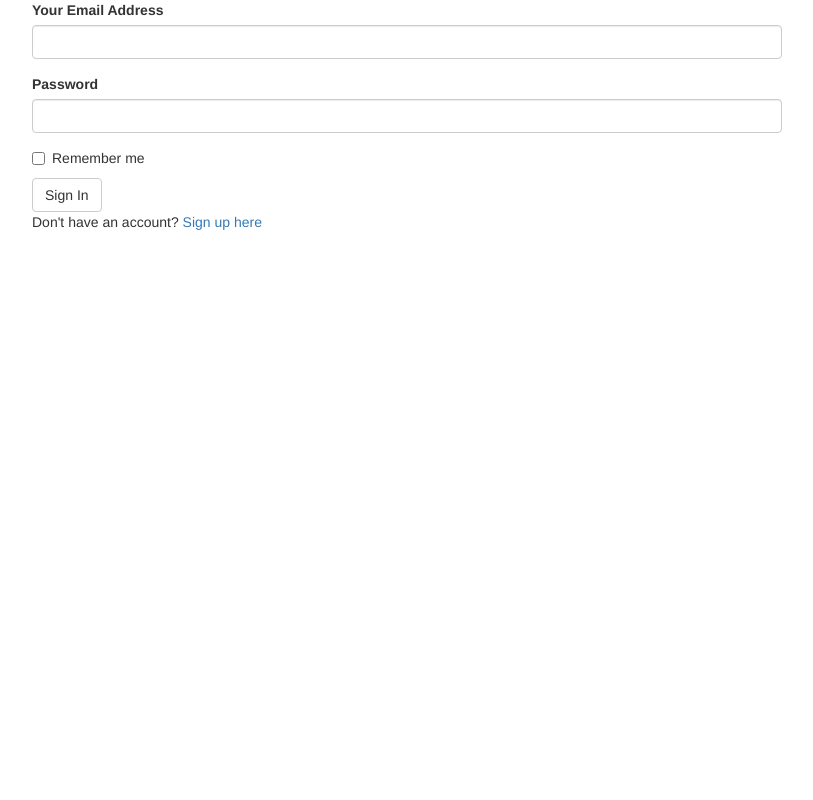
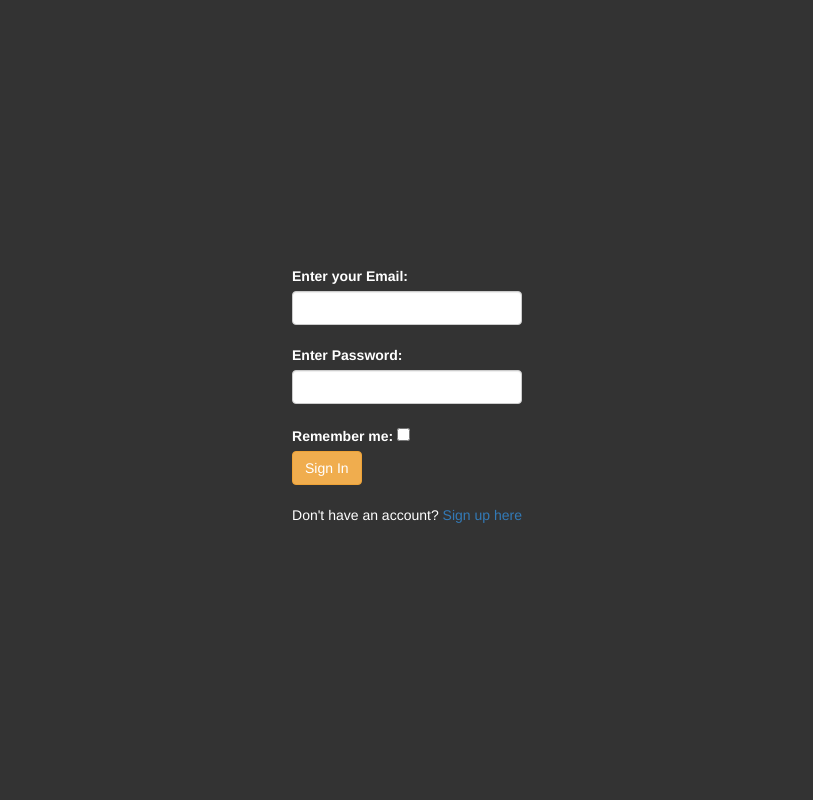
Before and after one commit to devjamesnjoroge/best-impressions, a Flask app: page /auth/login in a window 1280 px wide. Shown: the whole page, without its empty margins (233-1046 px from the left). Run offline with Flask 2, Linux system fonts and the light colour scheme; some libraries are stand-ins or nearby versions.

Commit message:
style: login and registration forms

```diff
--- /dev/null
+++ b/app/static/css/auth.css
@@ -0,0 +1,11 @@
+form{
+  background-color: #333333;
+  display: flex;
+  align-items: center;
+  justify-content: center;
+  height: 100vh
+}
+
+.form{
+  color: white;
+}
--- a/app/static/css/styles.css
+++ b/app/static/css/styles.css
@@ -85,6 +85,12 @@ body{
 
 }
 
+/* FORMS */
+
+form{
+   background-color: black;
+}
+
 @media screen and (min-width: 765px) and (max-width: 992px) {
 
     .nav-btns{
--- a/app/templates/auth/auth-base.html
+++ b/app/templates/auth/auth-base.html
@@ -1 +1,8 @@
 {% extends 'bootstrap/base.html'%}
+{% block styles %}
+
+  {{ super() }}
+
+  <link rel="stylesheet" href="{{ url_for('static', filename = 'css/auth.css') }}">
+
+{% endblock %}
--- a/app/templates/auth/login.html
+++ b/app/templates/auth/login.html
@@ -3,32 +3,36 @@
 
 {% block content%}
 
-<div class="container">
-  <div class="row">
+      <form>
 
-    <div class="col-md-2"> </div>
+        <div class="form">
 
-    <div class="col-md-8">
-      <!-- Flash message -->
-      {% for message in get_flashed_messages() %}
-          <div class="alert alert-danger">
-          <button type="button" class="close" data-dismiss="alert">&times;</button>
-          {{ message }}
-          </div>
+          <label for="email">Enter your Email:</label>
 
-      {% endfor %}
-      <!-- Login form  -->
+          {{ login_form.email(class='form-control') }}
 
-      {{ wtf.quick_form(login_form) }}
+          <br>
 
-      <p> Don't  have an account?  <a href="{{url_for('auth.register')}}">Sign up here</a></p>
+          <label for="password">Enter Password:</label>
 
-    </div>
+          {{ login_form.password(class='form-control') }}
 
-    <div class="col-md-2"> </div>
+          <br>
 
-  </div>
-</div>
+          <label for="remember"> Remember me:</label>
 
+          {{ login_form.remember() }}
 
+          <br>
+
+          {{ login_form.submit(class='btn btn-warning mt-4 pt-4') }}
+
+          <br>
+          <br>
+
+          <p> Don't  have an account?  <a href="{{url_for('auth.register')}}">Sign up here</a></p>
+
+        </div>
+
+      </form>
 {%endblock%}
```
Also changed, not shown: app/templates/auth/register.html (+30 -6 lines).
